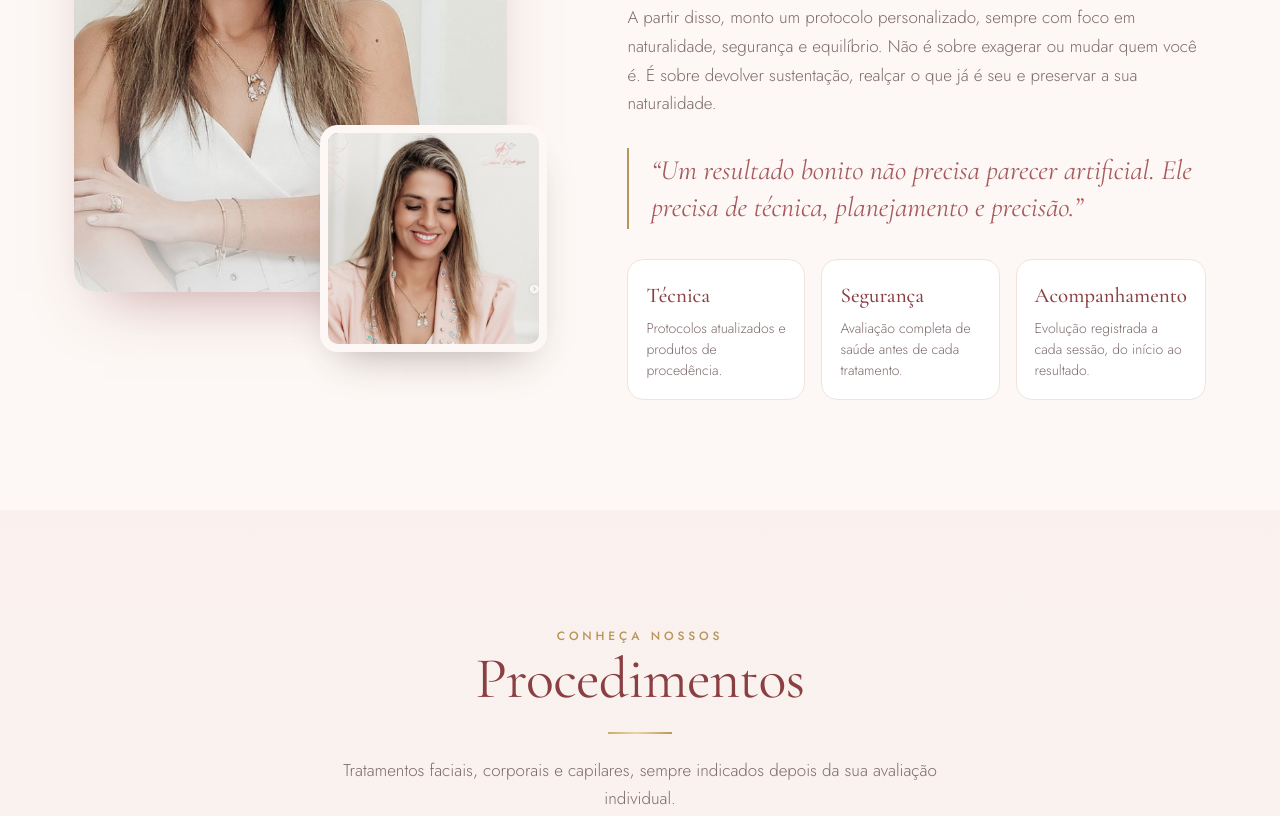
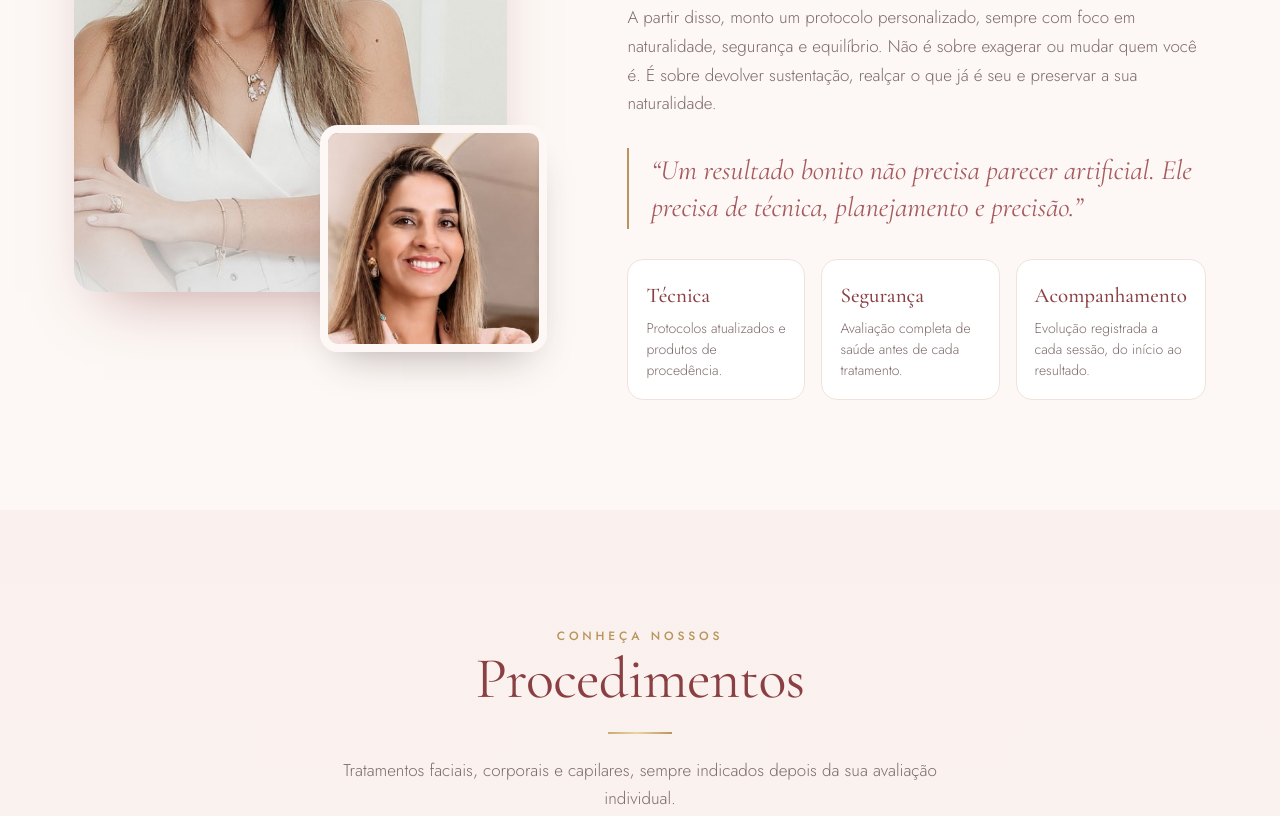
Before and after one commit to drdeborarodrigueslima-dotcom/estetica, a plain HTML site: page index.html in a window 1280 px wide. Shown: the part 1389-2205 px from the top of the page. Drawn offline with nearby package versions, Linux system fonts and the light colour scheme.

Commit message:
Novas fotos da Débora no Sobre e na galeria
Co-Authored-By: Claude Opus 5.5 <noreply@anthropic.com>
Claude-Session: https://claude.ai/code/session_01YJuTzJ6CPU44KfrpbFfPEA

```diff
--- a/index.html
+++ b/index.html
@@ -255,7 +255,7 @@ footer .base{border-top:1px solid rgba(255,255,255,.18);margin-top:36px;padding-
   <div class="wrap">
     <div class="fotos revela">
       <div class="f1"><img src="img/debora-2.jpg" alt="Dra. Débora Rodrigues em seu consultório"></div>
-      <div class="f2"><img src="img/debora-7.jpg" alt="Sala de atendimento"></div>
+      <div class="f2"><img src="img/debora-9.jpg" alt="Dra. Débora Rodrigues" style="object-position:top"></div>
     </div>
     <div class="revela">
       <span class="kicker">Sobre mim</span>
@@ -337,7 +337,7 @@ footer .base{border-top:1px solid rgba(255,255,255,.18);margin-top:36px;padding-
       <div><img src="img/debora-3.jpg" alt="Dra. Débora Rodrigues"></div>
       <div><img src="img/debora-1.jpg" alt="Dra. Débora Rodrigues" style="object-position:top"></div>
       <div><img src="img/debora-6.jpg" alt="Cuidados com a pele"></div>
-      <div><img src="img/debora-7.jpg" alt="Sala de atendimento"></div>
+      <div><img src="img/debora-10.jpg" alt="Dra. Débora Rodrigues"></div>
       <div><img src="img/debora-8.jpg" alt="Dra. Débora Rodrigues" style="object-position:top"></div>
     </div>
   </div>
```
Also changed, not shown: img/debora-10.jpg (added), img/debora-9.jpg (added).
